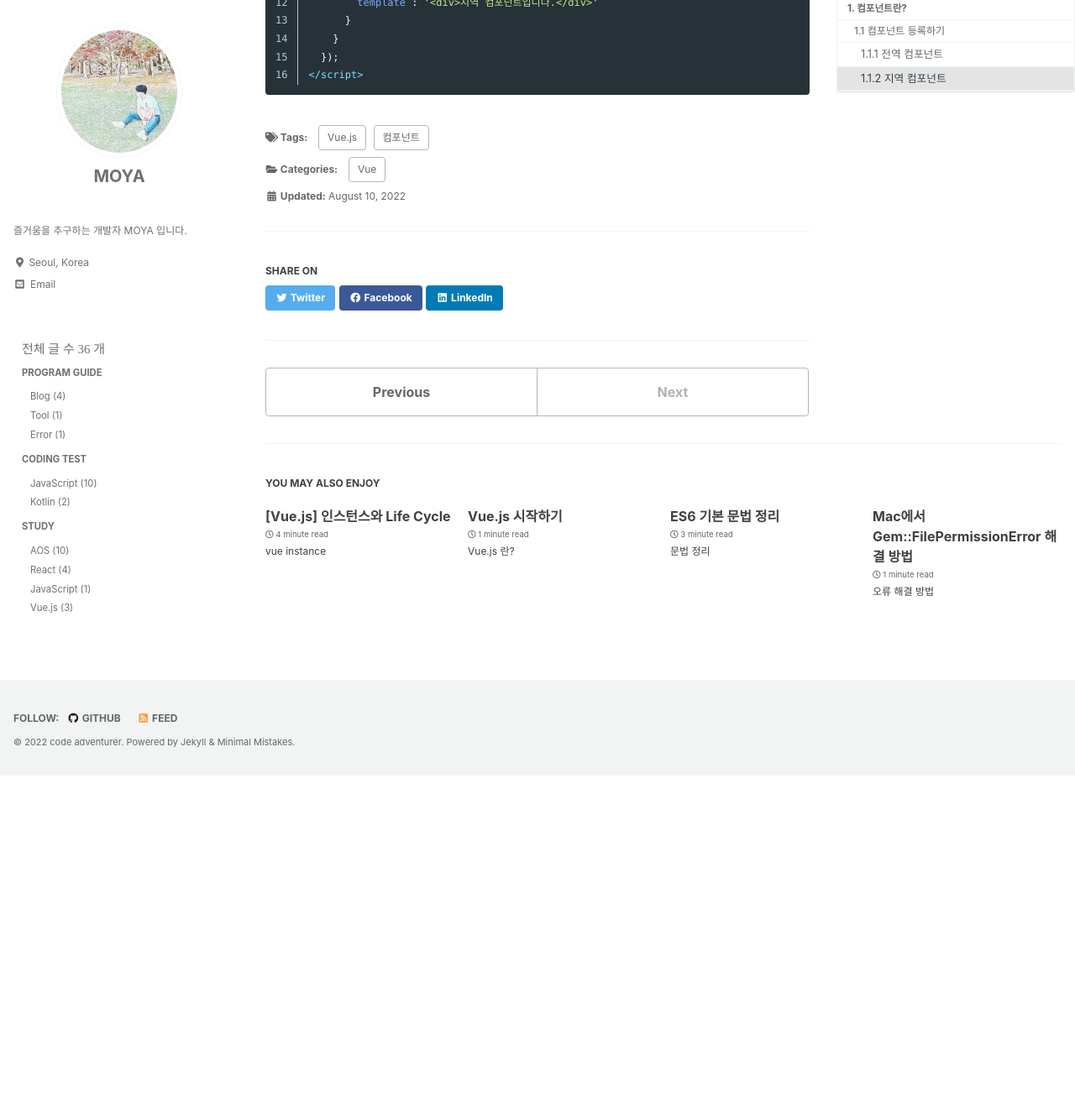
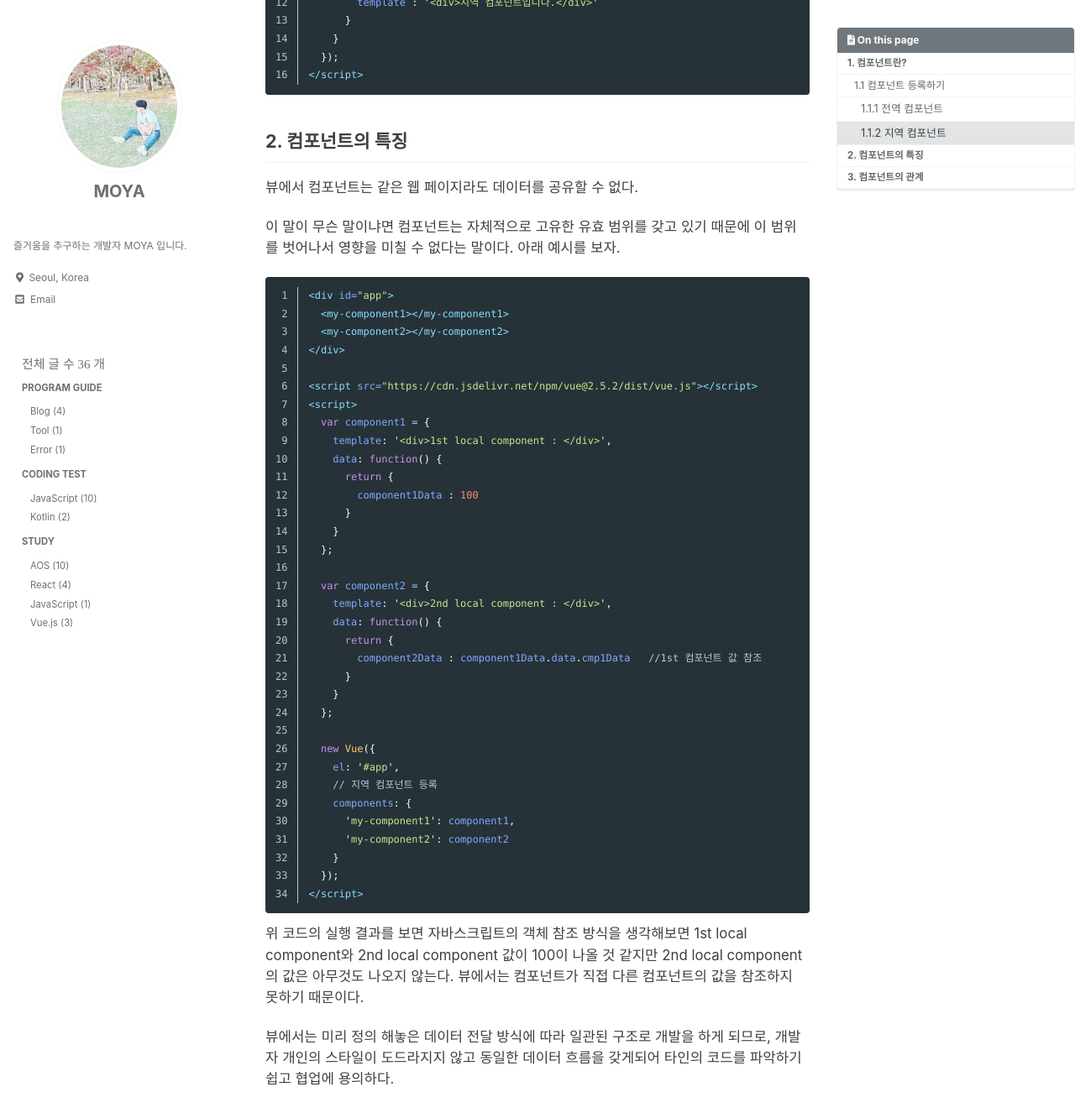
Before and after one commit to kdc7140/kdc7140.github.io, a Jekyll site: the page built from _posts/study/2022-08-10-vue003.md, in a window 1280 px wide and 1400 px high, scrolled down 1319 px. Shown: the top 1332 px of the window at 84% size. Built offline with Jekyll 4.4.1, drawn with Linux system fonts in a browser that asks for light colours; cached includes are drawn as plain includes; some web fonts are replaced; before the commit the page ends 2243 px from its top, so only the background shows below that; some of the changed text lies outside the part shown.

Commit message:
vue.js component arrangement

````diff
--- a/_posts/study/2022-08-10-vue003.md
+++ b/_posts/study/2022-08-10-vue003.md
@@ -61,7 +61,7 @@ tags:
 <script>
   new Vue({
     el  : '#app',
-    component : {
+    components : {
       'app-contents' : {
         template : '<div>지역 컴포넌트입니다.</div>'
       }
@@ -69,3 +69,72 @@ tags:
   });
 </script>
 ```
+
+
+
+## 2. 컴포넌트의 특징
+
+뷰에서 컴포넌트는 같은 웹 페이지라도 데이터를 공유할 수 없다.
+
+이 말이 무슨 말이냐면 컴포넌트는 자체적으로 고유한 유효 범위를 갖고 있기 때문에 이 범위를 벗어나서 영향을 미칠 수 없다는 말이다.
+아래 예시를 보자.
+
+```html
+<div id="app">
+  <my-component1></my-component1>
+  <my-component2></my-component2>
+</div>
+
+<script src="https://cdn.jsdelivr.net/npm/vue@2.5.2/dist/vue.js"></script>
+<script>
+  var component1 = {
+    template: '<div>1st local component : {{ cmp1Data }}</div>',
+    data: function() {
+      return {
+        component1Data : 100
+      }
+    }
+  };
+
+  var component2 = {
+    template: '<div>2nd local component : {{ cmp2Data }}</div>',
+    data: function() {
+      return {
+        component2Data : component1Data.data.cmp1Data   //1st 컴포넌트 값 참조
+      }
+    }
+  };
+
+  new Vue({
+    el: '#app',
+    // 지역 컴포넌트 등록
+    components: {
+      'my-component1': component1,
+      'my-component2': component2
+    }
+  });
+</script>
+```
+
+위 코드의 실행 결과를 보면 자바스크립트의 객체 참조 방식을 생각해보면 1st local component와 2nd local component 값이 100이 나올 것 같지만 2nd local component의 값은 아무것도 나오지 않는다. 뷰에서는 컴포넌트가 직접 다른 컴포넌트의 값을 참조하지 못하기 때문이다.
+
+뷰에서는 미리 정의 해놓은 데이터 전달 방식에 따라 일관된 구조로 개발을 하게 되므로, 개발자 개인의 스타일이 도드라지지 않고 동일한 데이터 흐름을 갖게되어 타인의 코드를 파악하기 쉽고 협업에 용의하다.
+
+<br/><br/>
+
+
+## 3. 컴포넌트의 관계
+
+위에서 알아봤듯 컴포넌트간의 값의 참조가 불가능 하다면 어떻게 데이터를 주고 받아야할까?
+데이터를 주고 받기 위해선 먼저 컴포넌트의 관계를 알아야 한다.
+
+컴포넌트는 기본적으로 상위, 하위 컴포넌트로 구분되는데 전역 혹은 지역 컴포넌트를 등록하면 등록된 컴포넌트는
+하위 컴포넌트가 되고, 하위 컴포넌트가 등록된 인스턴스는 자연스럽게 상위 컴포넌트가 된다.
+
+간단히 생각하면 일반적인 트리구조라고 볼 수 있는데, 부모와 자식 노드의 개념과 동일하다.
+다른 독립된 컴포넌트끼리 데이터를 주고 받을 수 없지만 상위 - 하위 개념의 컴포넌트에서는 데이터를 주고 받는게 가능하다.
+<br/>즉, 같은 레벨의 컴포넌트끼리도 같은 상위 컴포넌트를 공유하고 있다면 데이터를 주고 받을 수 있다는 말이다.
+
+(같은 상위 컴포넌트를 공유하지 않아도 이벤트 버스를 통해 데이터를 주고 받을 수 있지만 이건 나중에 알아보자)
+
+다음 시간에는 컴포넌트 간의 데이터를 주고 받는 방법을 알아보자.
````
